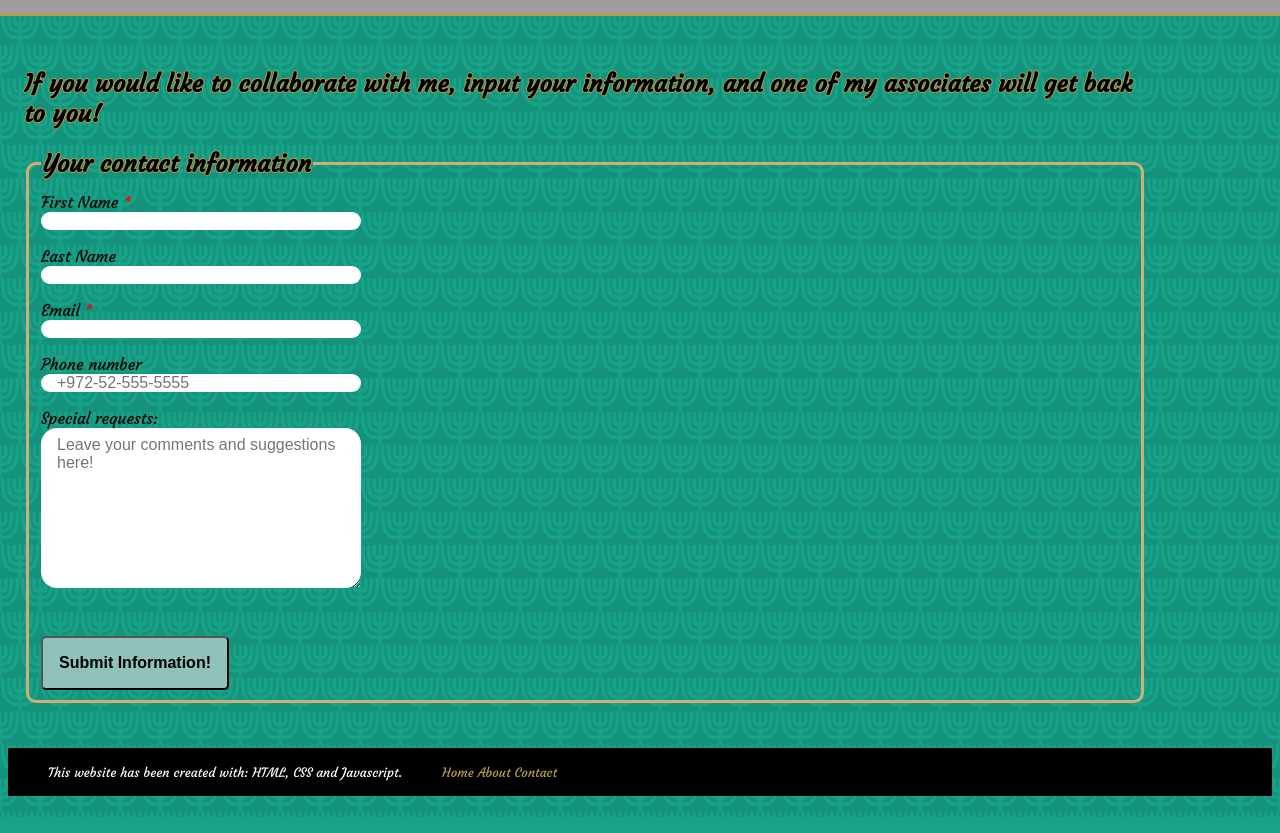
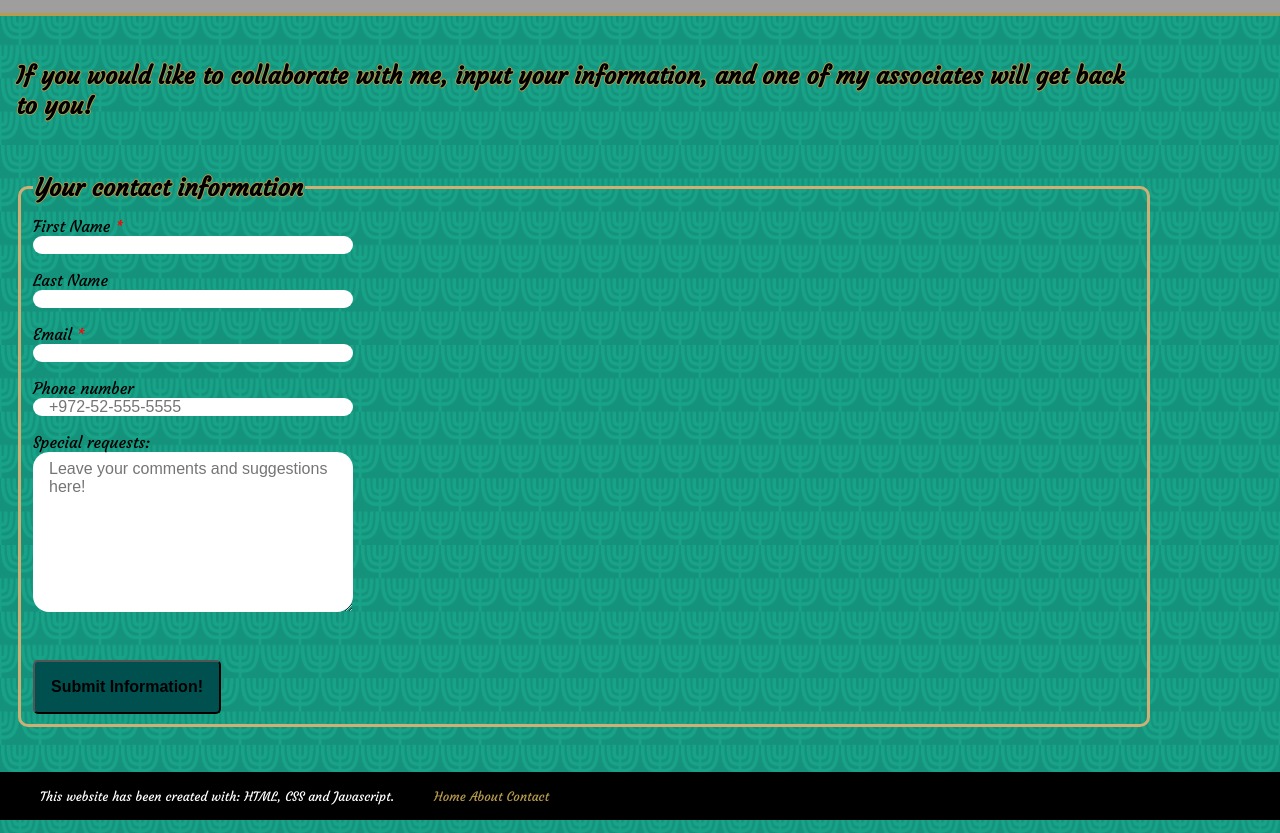
Before and after one commit to nunjachomp/BiographyPage, a plain HTML site: page SalantPrado_Christian_ITCPrecourse/pages/contact.html in a window 1280 px wide. Shown: the part 55-888 px from the top of the page. Drawn offline with Linux system fonts and the light colour scheme; grey boxes are pictures that could not be loaded.

Commit message:
Update contact.css

```diff
--- a/SalantPrado_Christian_ITCPrecourse/css/contact.css
+++ b/SalantPrado_Christian_ITCPrecourse/css/contact.css
@@ -13,6 +13,7 @@ body {
 	background-color: #18A389;
 	background-image: url(../images/menorah-r2-t3\(final\).png);
 	background-size: 2.5rem;
+	margin: 0;
 	padding-top: 6rem;
 }
 
@@ -62,6 +63,10 @@ section {
 	flex-basis: 57%;
 	margin-right: 10%;
 	padding-left: 1rem;
+}
+
+h1 {
+	padding-bottom: 2rem;
 }
 
 nav a,
@@ -119,19 +124,19 @@ textarea {
 button {
 	padding: 1rem;
 	border-radius: 5px;
-	background-color: #90c2b9;
+	background-color: rgb(0, 80, 80);
 	font-size: 1rem;
 	font-weight: bold;
 }
 
 button:hover {
 	color: rgb(0, 80, 49);
-	background-color: rgb(210, 225, 240);
+	background-color: #90c2b9;
 }
 
 button:active {
-	color: rgb(196, 233, 219);
-	background-color: rgb(0, 80, 80);
+	color: #afebff;
+	background-color: #42736E;
 }
 
 main ol {
```
